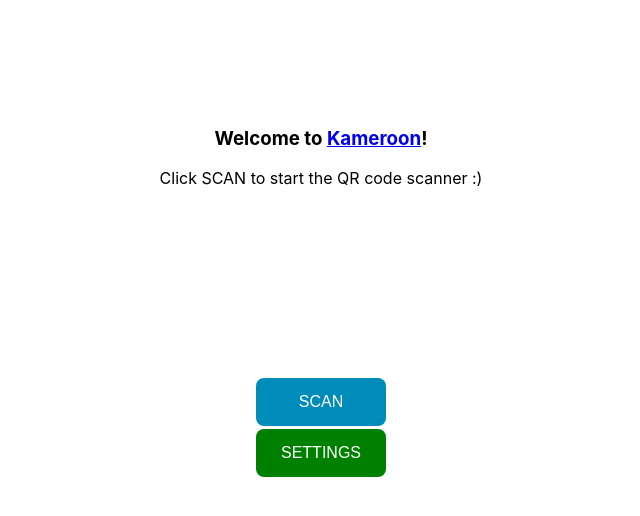
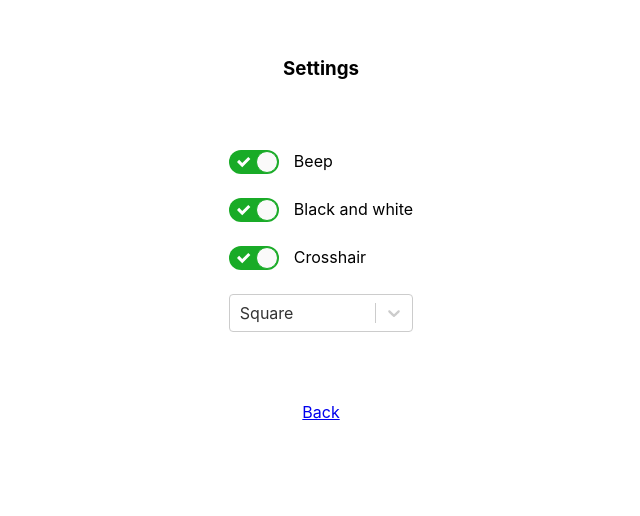
Before and after one commit to maslick/kameroon, a React (Create React App) app: page /config in a window 1280 px wide. Shown: the part 142-658 px from the top of the page, without its empty margins (319-959 px from the left). Built offline with nearby package versions, Linux system fonts and the light colour scheme.

Commit message:
add crosshair rectangular style

```diff
--- a/package.json
+++ b/package.json
@@ -11,6 +11,7 @@
     "react-redux": "^7.2.9",
     "react-router-dom": "^5.3.4",
     "react-scripts": "5.0.1",
+    "react-select": "^5.7.4",
     "react-toggle": "^4.1.3",
     "react-usestateref": "^1.0.8",
     "redux": "^4.2.1",
--- a/src/App.js
+++ b/src/App.js
@@ -16,6 +16,7 @@
 
   const beep = useSelector(state => state.prefs.beep);
   const crossHair = useSelector(state => state.prefs.crossHair);
+  const crossHairStyle = useSelector(state => state.prefs.crossHairStyle);
   const bw = useSelector(state => state.prefs.bw);
 
   const onCapture = async (code) => {
@@ -56,7 +57,13 @@
 
   const renderCamera = () => {
     if (isCameraOpen) return (
-      <Scan onCapture={onCapture} onClear={onClear} beepOn={beep} bw={bw} crosshair={crossHair}/>
+      <Scan
+        onCapture={onCapture}
+        onClear={onClear}
+        beepOn={beep}
+        bw={bw}
+        crosshair={{enabled: crossHair, style: crossHairStyle}}
+      />
     );
   };
 
@@ -71,7 +78,7 @@
 
   const renderSettingsButton = () => {
     if (!isCameraOpen || result) return (
-        <Button style={{backgroundColor: "green"}} onClick={async () => push("/settings")}>SETTINGS</Button>
+        <Button style={{backgroundColor: "green"}} onClick={async () => push("/config")}>CONFIG</Button>
     );
   };
 
--- a/src/index.js
+++ b/src/index.js
@@ -6,7 +6,7 @@
 import * as serviceWorker from './serviceWorker';
 import {store as storeToolkit} from './storeToolkit';
 import {BrowserRouter as Router, Route, Switch} from "react-router-dom";
-import Settings from "./settings";
+import Config from "./settings";
 import {Provider} from "react-redux";
 
 
@@ -14,8 +14,8 @@
   <Provider store={storeToolkit}>
     <Router>
       <Switch>
-        <Route path="/settings">
-          <Settings/>
+        <Route path="/config">
+          <Config/>
         </Route>
         <Route path="/">
           <App/>
--- a/src/reducers/prefs.js
+++ b/src/reducers/prefs.js
@@ -2,19 +2,22 @@
 
 const beepOn = localStorage.getItem('beepOn');
 const crossHairOn = localStorage.getItem('crossHairOn');
+const crossHairStyle = localStorage.getItem('crossHairStyle');
 const bwOn = localStorage.getItem('bwOn');
 
 
-if (beepOn === null || crossHairOn === null || bwOn === null) {
+if (beepOn === null || crossHairOn === null || bwOn === null || crossHairStyle === null) {
   localStorage.setItem('beepOn', 'true');
   localStorage.setItem('crossHairOn', 'true');
   localStorage.setItem('bwOn', 'true');
+  localStorage.setItem('crossHairStyle', 'square');
 }
 
 const initialState = {
   beep: localStorage.getItem('beepOn') === 'true',
   crossHair: localStorage.getItem('crossHairOn')  === 'true',
   bw: localStorage.getItem('bwOn') === 'true',
+  crossHairStyle: localStorage.getItem('crossHairStyle')
 };
 
 export const prefSlice = createSlice({
@@ -29,6 +32,10 @@
       state.crossHair = action.payload;
       localStorage.setItem('crossHairOn', action.payload);
     },
+    SET_CROSSHAIR_STYLE: (state, action) => {
+      state.crossHairStyle = action.payload;
+      localStorage.setItem('crossHairStyle', action.payload);
+    },
     SET_BW: (state, action) => {
       state.bw = action.payload;
       localStorage.setItem('bwOn', action.payload);
@@ -36,6 +43,6 @@
   },
 });
 
-export const {SET_BEEP, SET_CROSSHAIR, SET_BW} = prefSlice.actions;
+export const {SET_BEEP, SET_CROSSHAIR, SET_BW, SET_CROSSHAIR_STYLE} = prefSlice.actions;
 
 export default prefSlice.reducer;
--- a/src/scan/index.js
+++ b/src/scan/index.js
@@ -10,8 +10,21 @@
 
 
 // Crosshair config
-const crossHairSvg = "M77.125 148.02567c0-3.5774 2.73862-6.27567 6.37076-6.27567H119V117H84.0192C66.50812 117 52 130.77595 52 148.02567V183h25.125v-34.97433zM237.37338 117H202v24.75h35.18494c3.63161 0 6.69006 2.69775 6.69006 6.27567V183H269v-34.97433C269 130.77595 254.88446 117 237.37338 117zM243.875 285.4587c0 3.5774-2.73863 6.27567-6.37076 6.27567H202V317h35.50424C255.01532 317 269 302.70842 269 285.4587V251h-25.125v34.4587zM83.49576 291.73438c-3.63213 0-6.37076-2.69776-6.37076-6.27568V251H52v34.4587C52 302.70842 66.50812 317 84.0192 317H119v-25.26563H83.49576z";
-const crossHairWidth = 217, crossHairHeight = 200, x0 = 53, y0 = 117;
+const xHairSquare = {
+  svg: "M77.125 148.02567c0-3.5774 2.73862-6.27567 6.37076-6.27567H119V117H84.0192C66.50812 117 52 130.77595 52 148.02567V183h25.125v-34.97433zM237.37338 117H202v24.75h35.18494c3.63161 0 6.69006 2.69775 6.69006 6.27567V183H269v-34.97433C269 130.77595 254.88446 117 237.37338 117zM243.875 285.4587c0 3.5774-2.73863 6.27567-6.37076 6.27567H202V317h35.50424C255.01532 317 269 302.70842 269 285.4587V251h-25.125v34.4587zM83.49576 291.73438c-3.63213 0-6.37076-2.69776-6.37076-6.27568V251H52v34.4587C52 302.70842 66.50812 317 84.0192 317H119v-25.26563H83.49576z",
+  width: 217,
+  height: 200,
+  x0: 53,
+  y0: 117
+}
+
+const xHairRect = {
+  svg: "M308,270 L308,290 C308,301.045695 299.045695,310 288,310 L257,310 L257,289.482 L269,289.482517 C279.872603,289.482517 288.718849,280.806651 288.99343,270.000227 L308,270 Z M51,289.482517 L63,289.482 L63,310 L31,310 C19.954305,310 11,301.045695 11,290 L11,270 L31.0065702,270.000227 C31.2811514,280.806651 40.1273972,289.482517 51,289.482517 Z M63,147 L63,167.517 L51,167.517483 C39.954305,167.517483 31,176.471788 31,187.517483 L31,188 L11,188 L11,167 C11,155.954305 19.954305,147 31,147 L63,147 Z M288,147 C299.045695,147 308,155.954305 308,167 L308,188 L289,188 L289,187.517483 C289,176.471788 280.045695,167.517483 269,167.517483 L257,167.517 L257,147 L288,147 Z",
+  width: 297,
+  height: 163,
+  x0: 11,
+  y0: 147
+}
 
 // Camera config
 export const CAPTURE_OPTIONS = {
@@ -20,7 +33,7 @@
 };
 
 
-export function Scan({ onCapture, onClear, beepOn = true, scanRate = 250, bw = true, crosshair = true }) {
+export function Scan({ onCapture, onClear, crosshair, beepOn = true, scanRate = 250, bw = true }) {
   const canvasRef = useRef();
   const videoRef = useRef();
   let timestamp = useRef(0);
@@ -71,7 +84,7 @@
       );
 
       if (bw) monochromize(canvasRef.current, container);
-      if (crosshair) drawCrosshair(canvasRef.current);
+      if (crosshair.enabled) drawCrosshair(canvasRef.current, crosshair.style);
       requestAnimationFrame(tick);
       if (videoPlaying.current) recogniseQRcode(time);
     }
@@ -90,9 +103,12 @@
       timestamp.current = time;
       const context = canvasRef.current.getContext("2d", {willReadFrequently: true});
       let imageData;
-      if (crosshair === true)
-        imageData = context.getImageData(x0, y0, crossHairWidth, crossHairHeight);
-      else
+      if (crosshair.enabled === true) {
+        if (crosshair.style === 'square')
+          imageData = context.getImageData(xHairSquare.x0, xHairSquare.y0, xHairSquare.width, xHairSquare.height);
+        else
+          imageData = context.getImageData(xHairRect.x0, xHairRect.y0, xHairRect.width, xHairRect.height);
+      } else
         imageData = context.getImageData(0, 0, container.width, container.height);
 
       const dimensions = {width: imageData.width, height: imageData.height};
@@ -158,9 +174,14 @@
   );
 }
 
-export function drawCrosshair(ref) {
+export function drawCrosshair(ref, style) {
   const context = ref.getContext("2d", {willReadFrequently: true});
   context.fillStyle = "rgba(255,255,255,0.4)";
-  const shape = new Path2D(crossHairSvg);
-  context.fill(shape);
+  if (style === 'square') {
+    const shape = new Path2D(xHairSquare.svg);
+    context.fill(shape);
+  } else {
+    const shape = new Path2D(xHairRect.svg);
+    context.fill(shape);
+  }
 }
--- a/src/scan/styles.js
+++ b/src/scan/styles.js
@@ -40,5 +40,5 @@
   margin-bottom: 3px;
   font-size: 16px;
   border-radius: 8px;
-  width: 130px;
+  width: 100px;
 `;
--- a/src/settings/index.js
+++ b/src/settings/index.js
@@ -1,15 +1,17 @@
 import React, {Fragment} from "react";
 import {Footer} from "../styles";
 import {useDispatch, useSelector} from "react-redux";
-import {SET_BEEP, SET_BW, SET_CROSSHAIR} from "../reducers/prefs";
+import {SET_BEEP, SET_BW, SET_CROSSHAIR, SET_CROSSHAIR_STYLE} from "../reducers/prefs";
 import {useHistory} from "react-router-dom";
 import Toggle from 'react-toggle';
+import Select from 'react-select';
 import "react-toggle/style.css";
 
-export default function Settings() {
+export default function Config() {
   const dispatch = useDispatch();
   const beepOn = useSelector(state => state.prefs.beep);
   const crossHairOn = useSelector(state => state.prefs.crossHair);
+  const crossHairStyle = useSelector(state => state.prefs.crossHairStyle);
   const bwOn = useSelector(state => state.prefs.bw);
   const {go} = useHistory();
 
@@ -19,6 +21,10 @@
 
   const handleSetCrosshair = async () => {
     dispatch(SET_CROSSHAIR(!crossHairOn));
+  };
+
+  const handleSetCrosshairStyle = async (newVal) => {
+    dispatch(SET_CROSSHAIR_STYLE(newVal.value));
   };
 
   const handleSetBw = async () => {
@@ -42,16 +48,38 @@
           <label htmlFor='beep-status' className="toggle-label">Beep</label>
           <div style={{flexBasis: "100%", height: 20}}></div>
           <Toggle
+            id='bw-status'
+            defaultChecked={bwOn}
+            onChange={handleSetBw}/>
+          <label htmlFor='bw-status' className="toggle-label">Black and white</label>
+          <div style={{flexBasis: "100%", height: 20}}></div>
+          <Toggle
             id='crosshair-status'
             defaultChecked={crossHairOn}
             onChange={handleSetCrosshair}/>
           <label htmlFor='crosshair-status' className="toggle-label">Crosshair</label>
           <div style={{flexBasis: "100%", height: 20}}></div>
-          <Toggle
-            id='bw-status'
-            defaultChecked={bwOn}
-            onChange={handleSetBw}/>
-          <label htmlFor='bw-status' className="toggle-label">Black and white</label>
+          {crossHairOn ?
+            <Select
+              styles={{
+                control: ({borderColor, boxShadow, ...provided}, {theme}) => ({
+                  ...provided,
+                  borderColor: theme.colors.neutral20,
+                  '&:hover': {
+                    borderColor: theme.colors.neutral30
+                  }
+                })
+              }}
+              defaultValue={{
+                value: crossHairStyle,
+                label: crossHairStyle.charAt(0).toUpperCase() + crossHairStyle.slice(1)
+              }}
+              name="color"
+              options={[{value: "rectangular", label: "Rectangular"}, {value: "square", label: "Square"}]}
+              onChange={handleSetCrosshairStyle}
+            />
+            : null
+          }
         </div>
 
         <div style={{flexBasis: "100%", height: 70}}></div>
```
Also changed, not shown: 1 other file (tests, documents, lock files or other folders).
